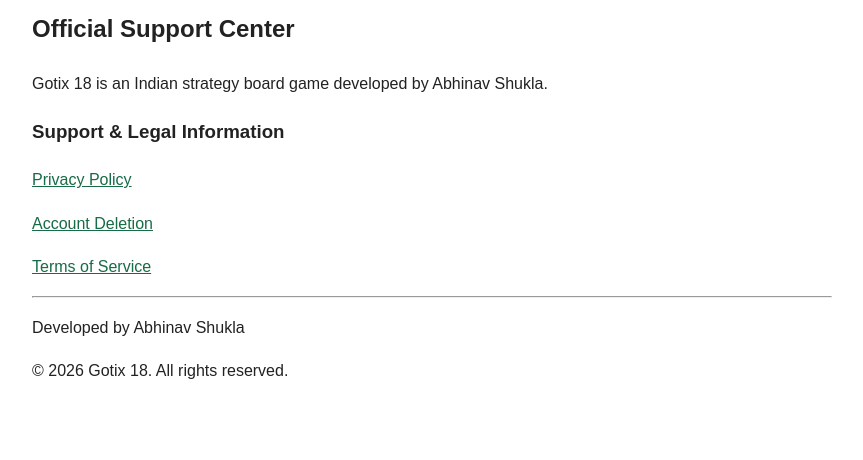
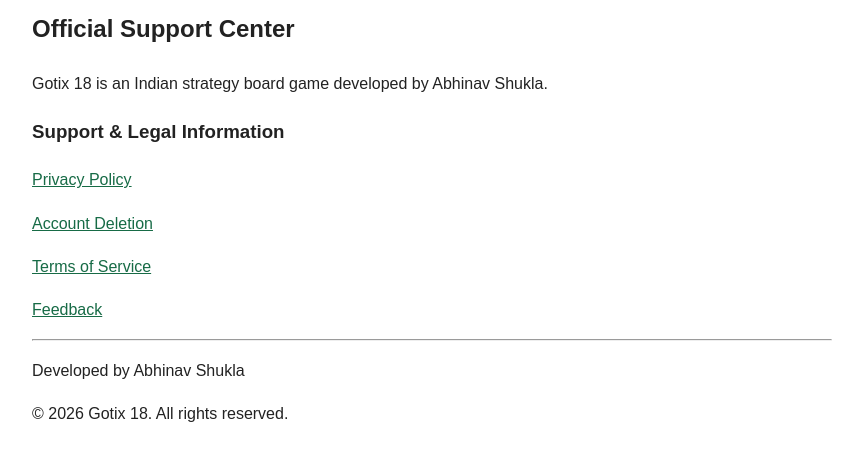
Before and after one commit to AbhinavMShukla/gotix18-support, a plain HTML site: page index.html in a window 1280 px wide. Shown: the part 158-618 px from the top of the page, without its empty margins (208-1071 px from the left). Drawn offline with Linux system fonts and the light colour scheme.

Commit message:
Add feedback link to index.html

```diff
--- a/index.html
+++ b/index.html
@@ -31,6 +31,7 @@
   <p><a href="privacy.html">Privacy Policy</a></p>
   <p><a href="delete-account.html">Account Deletion</a></p>
   <p><a href="terms.html">Terms of Service</a></p>
+  <p><a href="feedback.html">Feedback</a></p>
 
   <hr>
 
```
